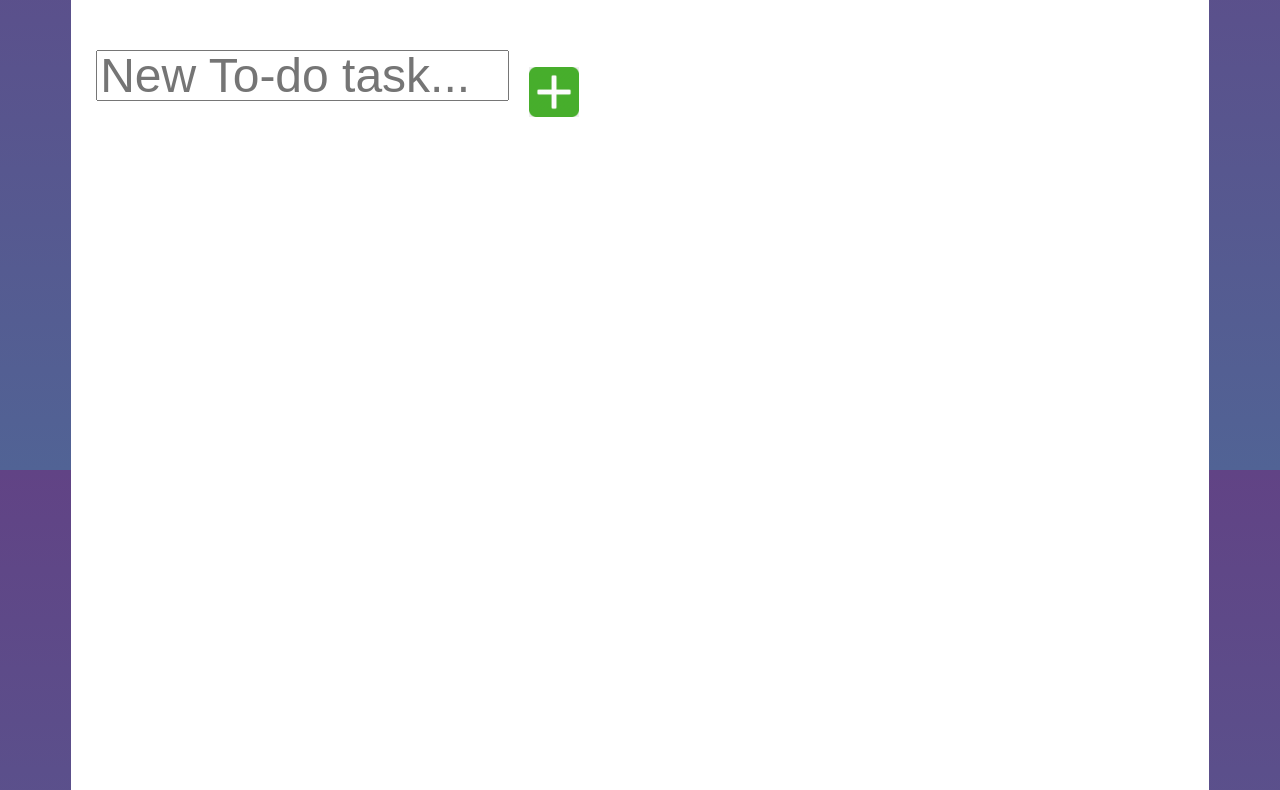
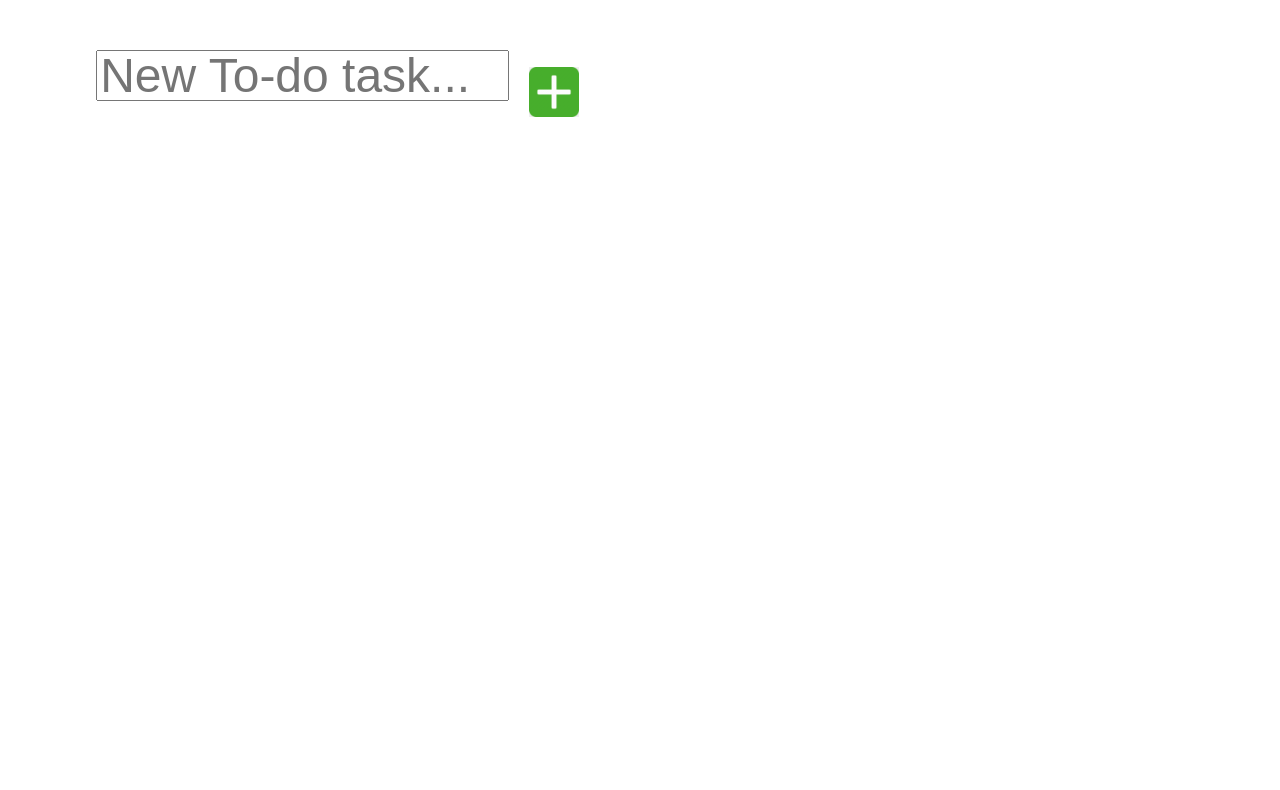
Before and after one commit to oscarmmv/Todo-List, a plain HTML site: page index.html in a window 1280 px wide. Shown: the part 330-1120 px from the top of the page. Drawn offline with Linux system fonts and the light colour scheme.

Commit message:
Update style.css

```diff
--- a/style.css
+++ b/style.css
@@ -1,7 +1,6 @@
 body {
     font-family: 'Lato', sans-serif;
-    background-color: azure;
-    background: linear-gradient(to bottom, #614385  , #516395) fixed;
+    background-color: #fff;
 }
 
 h1 {
```
